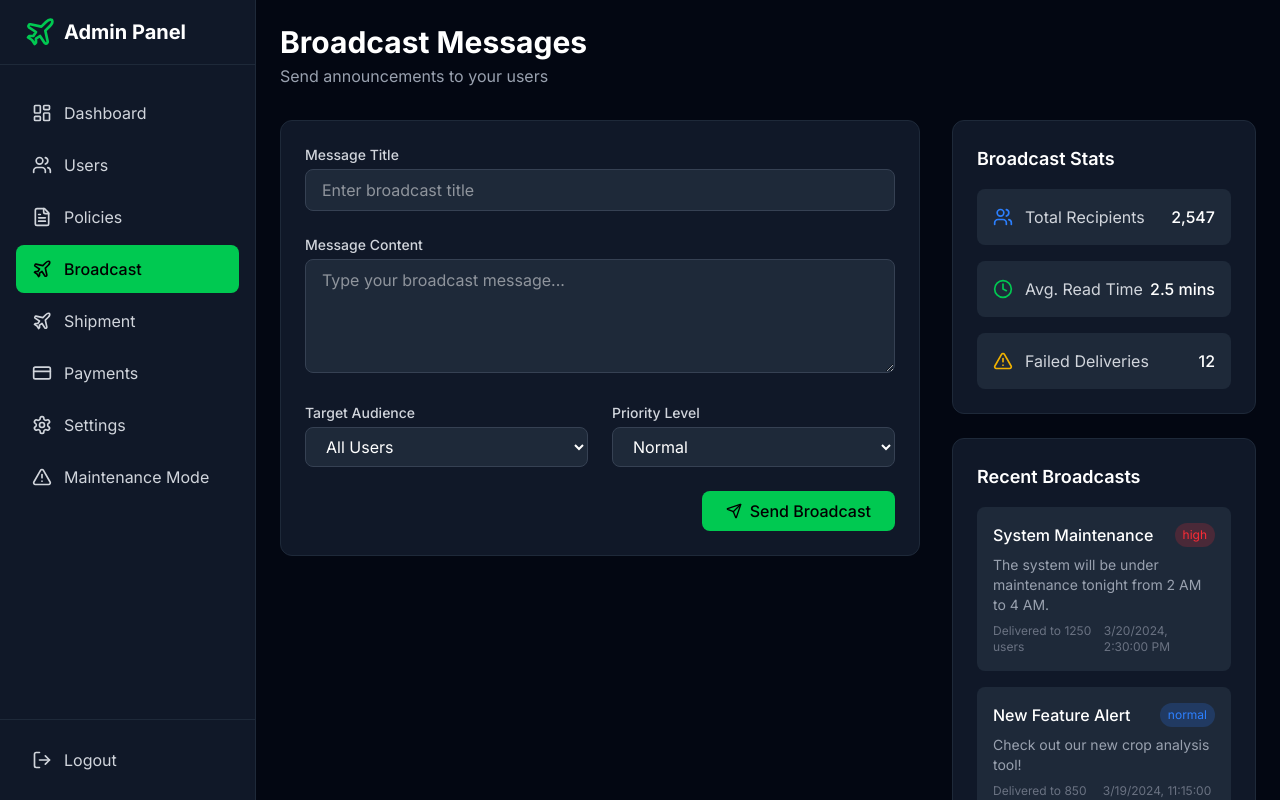
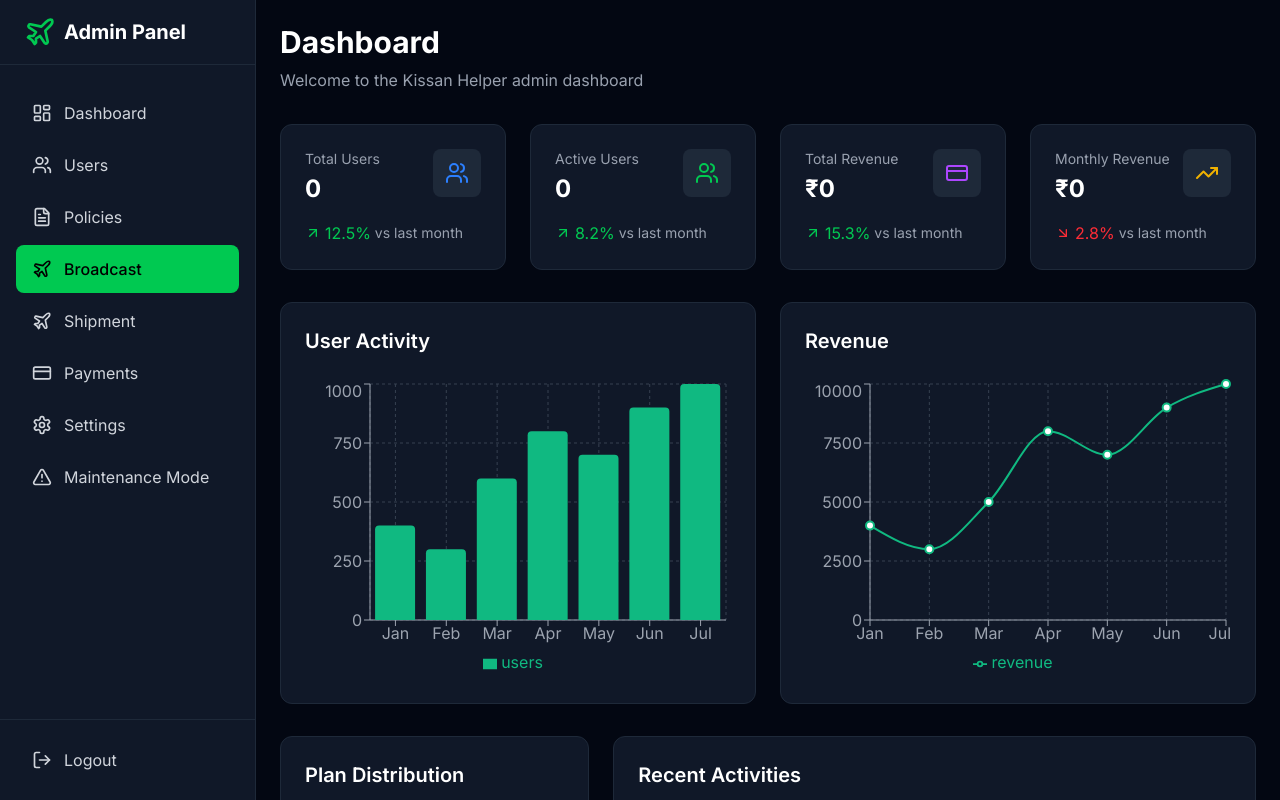
Before and after one commit to ArindamDutta2004/KissnaHelper, a React (Vite) app in the folder frontend/: page /admin/broadcast in a window 1280 px wide. Shown: the top 800 px of the page. Built offline with nearby package versions, Linux system fonts and the light colour scheme.

Commit message:
Update AdminBroadcast.jsx

```diff
--- a/frontend/src/pages/admin/AdminBroadcast.jsx
+++ b/frontend/src/pages/admin/AdminBroadcast.jsx
@@ -1,224 +1,233 @@
-import { useState } from 'react';
-import { motion, AnimatePresence } from 'framer-motion';
-import { Send, Users, Clock, AlertTriangle, CheckCircle, X } from 'lucide-react';
+import { useState, useEffect } from 'react';
+import {
+  BarChart,
+  Bar,
+  XAxis,
+  YAxis,
+  CartesianGrid,
+  Tooltip,
+  Legend,
+  ResponsiveContainer,
+  LineChart,
+  Line,
+  PieChart,
+  Pie,
+  Cell
+} from 'recharts';
+import {
+  Users,
+  CreditCard,
+  TrendingUp,
+  Calendar,
+  ArrowUpRight,
+  ArrowDownRight
+} from 'lucide-react';
 
-export default function AdminBroadcast() {
-  const [message, setMessage] = useState('');
-  const [title, setTitle] = useState('');
-  const [selectedAudience, setSelectedAudience] = useState('all');
-  const [priority, setPriority] = useState('normal');
-  const [showSuccess, setShowSuccess] = useState(false);
-  const [recentBroadcasts, setRecentBroadcasts] = useState([
-    {
-      id: 1,
-      title: "System Maintenance",
-      message: "The system will be under maintenance tonight from 2 AM to 4 AM.",
-      audience: "all",
-      priority: "high",
-      timestamp: "2024-03-20T14:30:00",
-      deliveredTo: 1250
-    },
-    {
-      id: 2,
-      title: "New Feature Alert",
-      message: "Check out our new crop analysis tool!",
-      audience: "premium",
-      priority: "normal",
-      timestamp: "2024-03-19T11:15:00",
-      deliveredTo: 850
-    }
-  ]);
+// Sample data for charts
+const userActivityData = [
+  { name: 'Jan', users: 400 },
+  { name: 'Feb', users: 300 },
+  { name: 'Mar', users: 600 },
+  { name: 'Apr', users: 800 },
+  { name: 'May', users: 700 },
+  { name: 'Jun', users: 900 },
+  { name: 'Jul', users: 1000 },
+];
 
-  const handleSubmit = async (e) => {
-    e.preventDefault();
+const revenueData = [
+  { name: 'Jan', revenue: 4000 },
+  { name: 'Feb', revenue: 3000 },
+  { name: 'Mar', revenue: 5000 },
+  { name: 'Apr', revenue: 8000 },
+  { name: 'May', revenue: 7000 },
+  { name: 'Jun', revenue: 9000 },
+  { name: 'Jul', revenue: 10000 },
+];
 
-    // Add the new broadcast to the list
-    const newBroadcast = {
-      id: Date.now(),
-      title,
-      message,
-      audience: selectedAudience,
-      priority,
-      timestamp: new Date().toISOString(),
-      deliveredTo: Math.floor(Math.random() * 1000) + 500 // Simulated delivery count
-    };
+const planDistributionData = [
+  { name: 'Basic', value: 400 },
+  { name: 'Premium', value: 300 },
+  { name: 'Enterprise', value: 150 },
+];
 
-    setRecentBroadcasts([newBroadcast, ...recentBroadcasts]);
+const COLORS = ['#0088FE', '#00C49F', '#FFBB28'];
 
-    // Show success message
-    setShowSuccess(true);
-    setTimeout(() => setShowSuccess(false), 3000);
+export default function AdminDashboard() {
+  const [stats, setStats] = useState({
+    totalUsers: 0,
+    activeUsers: 0,
+    totalRevenue: 0,
+    monthlyRevenue: 0
+  });
 
-    // Reset form
-    setMessage('');
-    setTitle('');
-    setSelectedAudience('all');
-    setPriority('normal');
-  };
+  useEffect(() => {
+    // In a real app, you would fetch this data from your API
+    // For now, we'll use mock data
+    setStats({
+      totalUsers: 0,
+      activeUsers: 0,
+      totalRevenue: 0,
+      monthlyRevenue: 0
+    });
+  }, []);
+
+  const StatCard = ({ title, value, icon, change, isPositive }) => (
+    <div className="bg-gray-900 rounded-xl p-6 border border-gray-800">
+      <div className="flex justify-between items-start mb-4">
+        <div>
+          <p className="text-gray-400 text-sm">{title}</p>
+          <h3 className="text-2xl font-bold text-white mt-1">{value}</h3>
+        </div>
+        <div className="p-3 bg-gray-800 rounded-lg">
+          {icon}
+        </div>
+      </div>
+      {change && (
+        <div className="flex items-center gap-1">
+          {isPositive ? (
+            <ArrowUpRight className="w-4 h-4 text-green-500" />
+          ) : (
+            <ArrowDownRight className="w-4 h-4 text-red-500" />
+          )}
+          <span className={isPositive ? "text-green-500" : "text-red-500"}>
+            {change}
+          </span>
+          <span className="text-gray-400 text-sm">vs last month</span>
+        </div>
+      )}
+    </div>
+  );
 
   return (
-    <div className="text-white">
-      <div className="mb-8">
-        <h1 className="text-3xl font-bold">Broadcast Messages</h1>
-        <p className="text-gray-400 mt-1">Send announcements to your users</p>
+    <div className="space-y-8">
+      <div>
+        <h1 className="text-3xl font-bold text-white mb-2">Dashboard</h1>
+        <p className="text-gray-400">Welcome to the Kissan Helper admin dashboard</p>
       </div>
 
-      <div className="grid grid-cols-1 lg:grid-cols-3 gap-8">
-        {/* Broadcast Form */}
-        <div className="lg:col-span-2">
-          <motion.div
-            initial={{ opacity: 0, y: 20 }}
-            animate={{ opacity: 1, y: 0 }}
-            className="bg-gray-900 rounded-xl border border-gray-800 p-6"
-          >
-            <form onSubmit={handleSubmit} className="space-y-6">
-              <div>
-                <label className="block text-sm font-medium text-gray-300 mb-1">
-                  Message Title
-                </label>
-                <input
-                  type="text"
-                  value={title}
-                  onChange={(e) => setTitle(e.target.value)}
-                  className="w-full px-4 py-2 bg-gray-800 border border-gray-700 rounded-lg text-white focus:border-green-500 focus:ring-green-500"
-                  placeholder="Enter broadcast title"
-                  required
+      {/* Stats Grid */}
+      <div className="grid grid-cols-1 md:grid-cols-2 lg:grid-cols-4 gap-6">
+        <StatCard
+          title="Total Users"
+          value={stats.totalUsers.toLocaleString()}
+          icon={<Users className="w-6 h-6 text-blue-500" />}
+          change="12.5%"
+          isPositive={true}
+        />
+        <StatCard
+          title="Active Users"
+          value={stats.activeUsers.toLocaleString()}
+          icon={<Users className="w-6 h-6 text-green-500" />}
+          change="8.2%"
+          isPositive={true}
+        />
+        <StatCard
+          title="Total Revenue"
+          value={`₹${stats.totalRevenue.toLocaleString()}`}
+          icon={<CreditCard className="w-6 h-6 text-purple-500" />}
+          change="15.3%"
+          isPositive={true}
+        />
+        <StatCard
+          title="Monthly Revenue"
+          value={`₹${stats.monthlyRevenue.toLocaleString()}`}
+          icon={<TrendingUp className="w-6 h-6 text-yellow-500" />}
+          change="2.8%"
+          isPositive={false}
         />
       </div>
 
-              <div>
-                <label className="block text-sm font-medium text-gray-300 mb-1">
-                  Message Content
-                </label>
-                <textarea
-                  value={message}
-                  onChange={(e) => setMessage(e.target.value)}
-                  rows={4}
-                  className="w-full px-4 py-2 bg-gray-800 border border-gray-700 rounded-lg text-white focus:border-green-500 focus:ring-green-500"
-                  placeholder="Type your broadcast message..."
-                  required
+      {/* Charts */}
+      <div className="grid grid-cols-1 lg:grid-cols-2 gap-6">
+        {/* User Activity Chart */}
+        <div className="bg-gray-900 rounded-xl p-6 border border-gray-800">
+          <h3 className="text-xl font-semibold text-white mb-6">User Activity</h3>
+          <ResponsiveContainer width="100%" height={300}>
+            <BarChart data={userActivityData}>
+              <CartesianGrid strokeDasharray="3 3" stroke="#374151" />
+              <XAxis dataKey="name" stroke="#9CA3AF" />
+              <YAxis stroke="#9CA3AF" />
+              <Tooltip
+                contentStyle={{ backgroundColor: '#1F2937', borderColor: '#374151', borderRadius: '0.5rem' }}
+                itemStyle={{ color: '#F9FAFB' }}
+                labelStyle={{ color: '#F9FAFB' }}
               />
+              <Legend />
+              <Bar dataKey="users" fill="#10B981" radius={[4, 4, 0, 0]} />
+            </BarChart>
+          </ResponsiveContainer>
         </div>
 
-              <div className="grid grid-cols-1 md:grid-cols-2 gap-6">
-                <div>
-                  <label className="block text-sm font-medium text-gray-300 mb-1">
-                    Target Audience
-                  </label>
-                  <select
-                    value={selectedAudience}
-                    onChange={(e) => setSelectedAudience(e.target.value)}
-                    className="w-full px-4 py-2 bg-gray-800 border border-gray-700 rounded-lg text-white focus:border-green-500 focus:ring-green-500"
-                  >
-                    <option value="all">All Users</option>
-                    <option value="premium">Premium Users</option>
-                    <option value="free">Free Users</option>
-                    <option value="inactive">Inactive Users</option>
-                  </select>
-                </div>
-
-                <div>
-                  <label className="block text-sm font-medium text-gray-300 mb-1">
-                    Priority Level
-                  </label>
-                  <select
-                    value={priority}
-                    onChange={(e) => setPriority(e.target.value)}
-                    className="w-full px-4 py-2 bg-gray-800 border border-gray-700 rounded-lg text-white focus:border-green-500 focus:ring-green-500"
-                  >
-                    <option value="normal">Normal</option>
-                    <option value="high">High Priority</option>
-                    <option value="urgent">Urgent</option>
-                  </select>
+        {/* Revenue Chart */}
+        <div className="bg-gray-900 rounded-xl p-6 border border-gray-800">
+          <h3 className="text-xl font-semibold text-white mb-6">Revenue</h3>
+          <ResponsiveContainer width="100%" height={300}>
+            <LineChart data={revenueData}>
+              <CartesianGrid strokeDasharray="3 3" stroke="#374151" />
+              <XAxis dataKey="name" stroke="#9CA3AF" />
+              <YAxis stroke="#9CA3AF" />
+              <Tooltip
+                contentStyle={{ backgroundColor: '#1F2937', borderColor: '#374151', borderRadius: '0.5rem' }}
+                itemStyle={{ color: '#F9FAFB' }}
+                labelStyle={{ color: '#F9FAFB' }}
+              />
+              <Legend />
+              <Line type="monotone" dataKey="revenue" stroke="#10B981" strokeWidth={2} dot={{ r: 4 }} />
+            </LineChart>
+          </ResponsiveContainer>
         </div>
       </div>
 
-              <div className="flex justify-end">
-                <button
-                  type="submit"
-                  className="px-6 py-2 bg-green-500 text-black rounded-lg font-medium hover:bg-green-600 transition-colors flex items-center gap-2"
+      {/* Additional Charts and Tables */}
+      <div className="grid grid-cols-1 lg:grid-cols-3 gap-6">
+        {/* Plan Distribution */}
+        <div className="bg-gray-900 rounded-xl p-6 border border-gray-800">
+          <h3 className="text-xl font-semibold text-white mb-6">Plan Distribution</h3>
+          <ResponsiveContainer width="100%" height={300}>
+            <PieChart>
+              <Pie
+                data={planDistributionData}
+                cx="50%"
+                cy="50%"
+                labelLine={false}
+                outerRadius={80}
+                fill="#8884d8"
+                dataKey="value"
+                label={({ name, percent }) => `${name} ${(percent * 100).toFixed(0)}%`}
               >
-                  <Send className="w-4 h-4" />
-                  Send Broadcast
-                </button>
-              </div>
-            </form>
-          </motion.div>
-
-          {/* Success Message */}
-          <AnimatePresence>
-            {showSuccess && (
-              <motion.div
-                initial={{ opacity: 0, y: -20 }}
-                animate={{ opacity: 1, y: 0 }}
-                exit={{ opacity: 0, y: -20 }}
-                className="fixed top-4 right-4 bg-green-500 text-black px-6 py-3 rounded-lg shadow-lg flex items-center gap-2"
-              >
-                <CheckCircle className="w-5 h-5" />
-                Broadcast sent successfully!
-              </motion.div>
-            )}
-          </AnimatePresence>
+                {planDistributionData.map((entry, index) => (
+                  <Cell key={`cell-${index}`} fill={COLORS[index % COLORS.length]} />
+                ))}
+              </Pie>
+              <Tooltip
+                contentStyle={{ backgroundColor: '#1F2937', borderColor: '#374151', borderRadius: '0.5rem' }}
+                itemStyle={{ color: '#F9FAFB' }}
+                labelStyle={{ color: '#F9FAFB' }}
+              />
+            </PieChart>
+          </ResponsiveContainer>
         </div>
 
-        {/* Stats and Info */}
-        <div className="space-y-6">
-          <div className="bg-gray-900 rounded-xl border border-gray-800 p-6">
-            <h3 className="text-lg font-semibold mb-4">Broadcast Stats</h3>
+        {/* Recent Activities */}
+        <div className="bg-gray-900 rounded-xl p-6 border border-gray-800 lg:col-span-2">
+          <h3 className="text-xl font-semibold text-white mb-6">Recent Activities</h3>
           <div className="space-y-4">
-              <div className="flex items-center justify-between p-4 bg-gray-800 rounded-lg">
-                <div className="flex items-center gap-3">
-                  <Users className="w-5 h-5 text-blue-500" />
-                  <span className="text-gray-300">Total Recipients</span>
+            {[1, 2, 3, 4, 5].map((item) => (
+              <div key={item} className="flex items-start gap-4 p-3 rounded-lg hover:bg-gray-800">
+                <div className="p-2 bg-gray-800 rounded-lg">
+                  <Calendar className="w-5 h-5 text-green-500" />
                 </div>
-                <span className="text-white font-medium">2,547</span>
-              </div>
-              <div className="flex items-center justify-between p-4 bg-gray-800 rounded-lg">
-                <div className="flex items-center gap-3">
-                  <Clock className="w-5 h-5 text-green-500" />
-                  <span className="text-gray-300">Avg. Read Time</span>
-                </div>
-                <span className="text-white font-medium">2.5 mins</span>
-              </div>
-              <div className="flex items-center justify-between p-4 bg-gray-800 rounded-lg">
-                <div className="flex items-center gap-3">
-                  <AlertTriangle className="w-5 h-5 text-yellow-500" />
-                  <span className="text-gray-300">Failed Deliveries</span>
-                </div>
-                <span className="text-white font-medium">12</span>
-              </div>
-            </div>
-          </div>
-
-          <div className="bg-gray-900 rounded-xl border border-gray-800 p-6">
-            <h3 className="text-lg font-semibold mb-4">Recent Broadcasts</h3>
-            <div className="space-y-4">
-              {recentBroadcasts.map((broadcast) => (
-                <div
-                  key={broadcast.id}
-                  className="p-4 bg-gray-800 rounded-lg space-y-2"
-                >
-                  <div className="flex justify-between items-start">
-                    <h4 className="font-medium text-white">{broadcast.title}</h4>
-                    <span className={`px-2 py-1 rounded-full text-xs ${
-                      broadcast.priority === 'high'
-                        ? 'bg-red-500/20 text-red-500'
-                        : broadcast.priority === 'urgent'
-                          ? 'bg-yellow-500/20 text-yellow-500'
-                          : 'bg-blue-500/20 text-blue-500'
-                    }`}>
-                      {broadcast.priority}
-                    </span>
-                  </div>
-                  <p className="text-sm text-gray-400">{broadcast.message}</p>
-                  <div className="flex justify-between items-center text-xs text-gray-500">
-                    <span>Delivered to {broadcast.deliveredTo} users</span>
-                    <span>{new Date(broadcast.timestamp).toLocaleString()}</span>
+                <div>
+                  <p className="text-white font-medium">New user registered</p>
+                  <p className="text-gray-400 text-sm">User ID: #12345{item}</p>
+                  <p className="text-gray-500 text-xs mt-1">2 hours ago</p>
                 </div>
               </div>
             ))}
           </div>
-          </div>
+          <button className="mt-4 w-full py-2 text-green-500 hover:text-green-400 transition-colors">
+            View All Activities
+          </button>
         </div>
       </div>
     </div>
```
Lines whose indentation alone changed are shown as unchanged.
